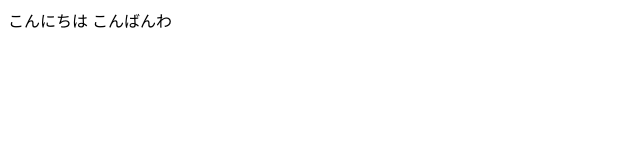
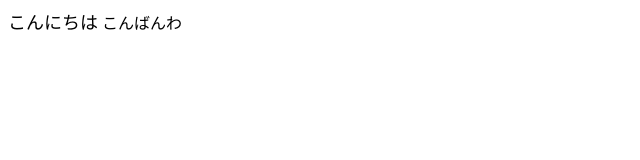
Before and after one commit to omochi123/sample, a plain HTML site: page index.html in a window 1280 px wide. Shown: the full height of the page, 0-640 px from the left. Drawn offline with Linux system fonts and the light colour scheme.

Commit message:
change size

```diff
--- a/index.html
+++ b/index.html
@@ -3,7 +3,7 @@
 <meta charset="utf-8">
 </head>
 <body>
-こんにちは
+<font size="4">こんにちは</font>
 こんばんわ
 <font color="#ff4500"></font>
 </body>
```
